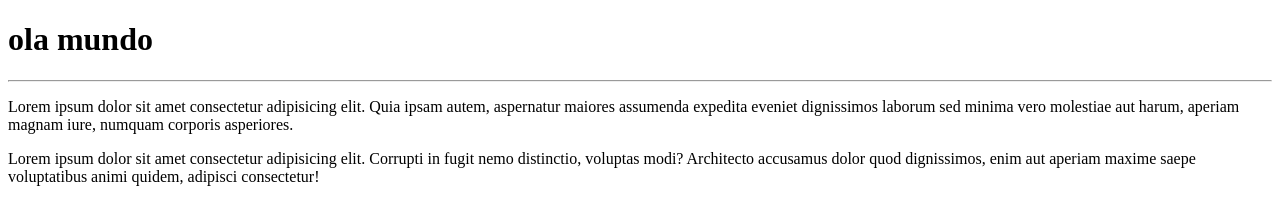
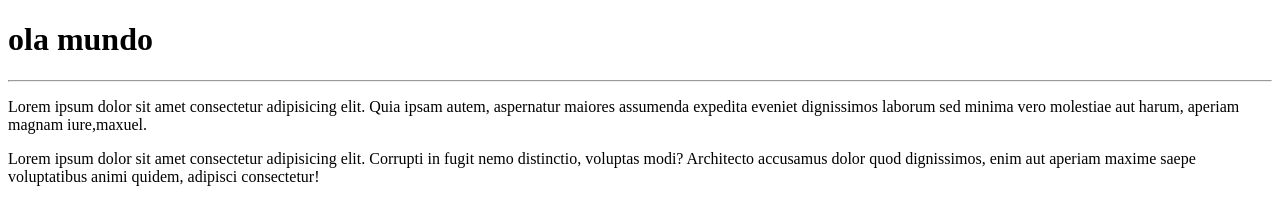
Before and after one commit to Maxuel-Silva07/ola-mundo, a plain HTML site: page site_exemplo/index.html in a window 1280 px wide. Drawn offline with Linux system fonts and the light colour scheme.

Commit message:
Mudei um parte do texto.

```diff
--- a/site_exemplo/index.html
+++ b/site_exemplo/index.html
@@ -8,7 +8,7 @@
 <body>
     <h1>ola mundo</h1>
     <hr>
-    <p>Lorem ipsum dolor sit amet consectetur adipisicing elit. Quia ipsam autem, aspernatur maiores assumenda expedita eveniet dignissimos laborum sed minima vero molestiae aut harum, aperiam magnam iure, numquam corporis asperiores.</p>
+    <p>Lorem ipsum dolor sit amet consectetur adipisicing elit. Quia ipsam autem, aspernatur maiores assumenda expedita eveniet dignissimos laborum sed minima vero molestiae aut harum, aperiam magnam iure,maxuel.</p>
 
     <p>Lorem ipsum dolor sit amet consectetur adipisicing elit. Corrupti in fugit nemo distinctio, voluptas modi? Architecto accusamus dolor quod dignissimos, enim aut aperiam maxime saepe voluptatibus animi quidem, adipisci consectetur!</p>
 </body>
```
